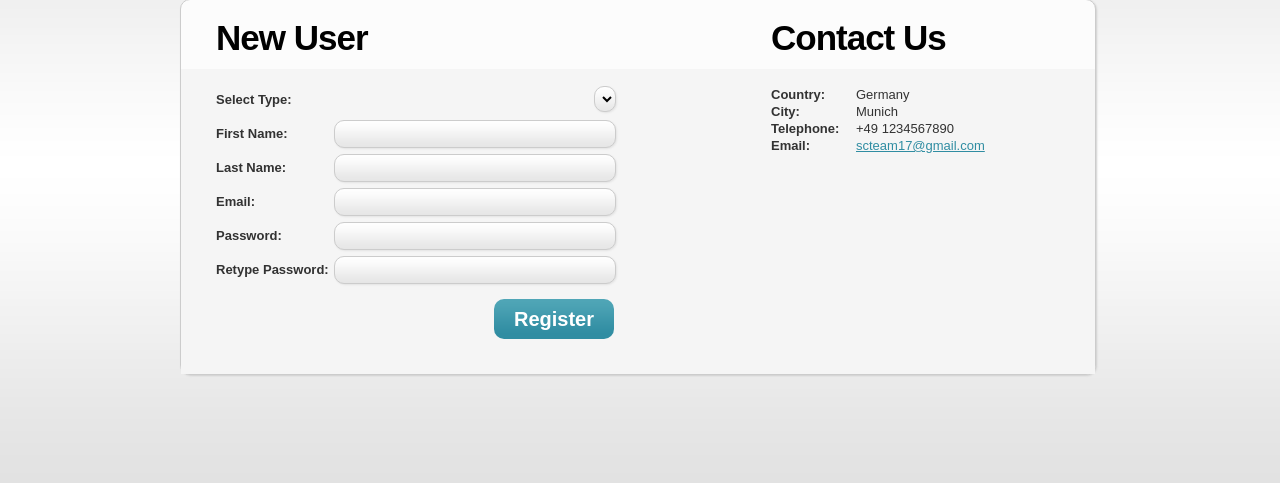
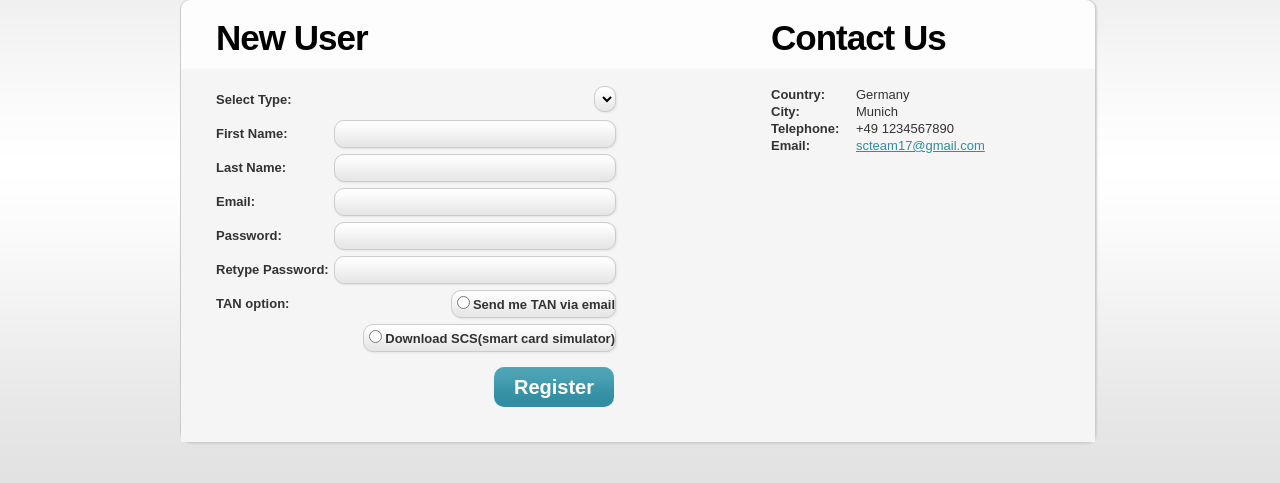
Before and after one commit to sosaavedra/securecoding, a PHP site: page /registration.php in a window 1280 px wide. Shown: the part 141-624 px from the top of the page. Run offline with PHP 8.4, Linux system fonts and the light colour scheme; tables that the repository leaves empty hold one stand-in row (values such as "Sample post"); data that the repository does not hold is empty.

Commit message:
adding option for tanCode method in registration page. SCS or EMAIL

```diff
--- a/website/registration.php
+++ b/website/registration.php
@@ -75,6 +75,12 @@ if ($_POST) {
         $formValid = false;
     }
 
+    if (empty ( $_POST ['tanOption'] )) {
+    	$tanOptionErr = "Please select a TAN option";
+    	$formValid = false;
+    }
+
+
     if ($formValid) {
         // escape variables for security
         $title = $mysqli->escape ( $_POST ['title'] );
@@ -83,6 +89,7 @@ if ($_POST) {
         $email = $mysqli->escape ( $_POST ['email'] );
         $password = $mysqli->escape ( $_POST ['password'] );
         $cpassword = $mysqli->escape ( $_POST ['cpassword'] );
+        $tanOption = $mysqli->escape ( $_POST ['tanOption'] );
 
         $hashedPW = hash ( 'sha256', $password );
 
@@ -179,6 +186,28 @@ if ($_POST) {
                                         Retype Password:
                                     </div>
                                     <span class="error"><?php echo $cpassErr.$passMatchErr;?></span>
+
+                                    <div class="wrapper">
+										<div class="bg">
+											<input type="radio" name="tanOption"
+											<?php if (isset($_POST ['tanOption']) && $_POST ['tanOption']=="email") echo "checked";?>
+											value="email">Send me TAN via email
+
+										</div>
+										TAN option:
+									</div>
+
+									<div class="wrapper">
+										<div class="bg">
+											<input type="radio"	name="tanOption"
+											<?php if (isset($_POST ['tanOption']) && $_POST ['tanOption']=="scs") echo "checked";?>
+											value="scs">Download SCS(smart card simulator)
+
+										</div>
+
+									</div>
+									<span class="error"><?php echo $tanOptionErr;?></span>
+
                                     <div style="margin-right: 100px">
                                         <input class='button' style="width:120px;height:40px;" type='submit' name='register' value='Register' id='register' />
                                     </div>
```
